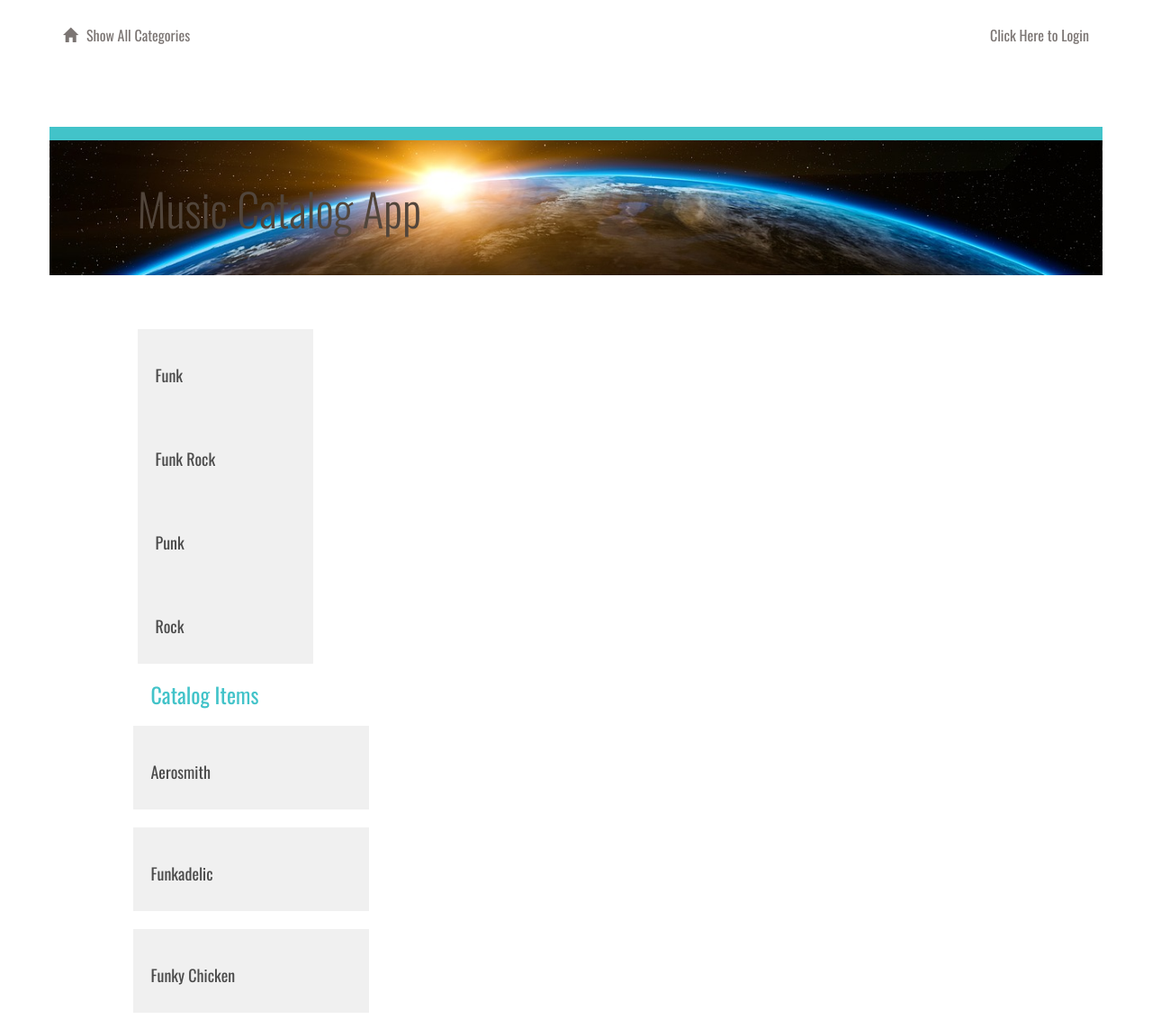
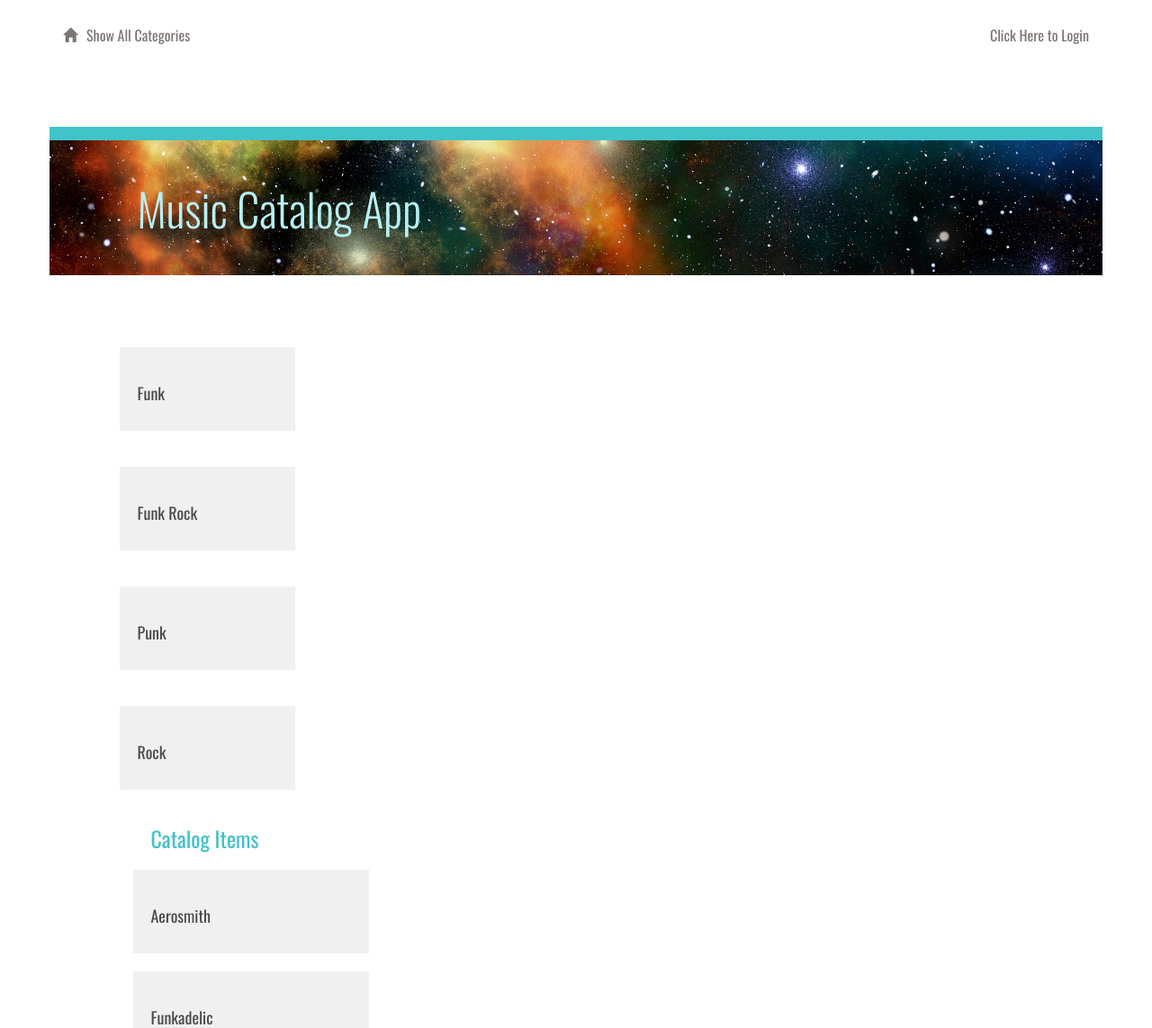
Before and after one commit to sjcorreia/catalog-project, a Flask app: page / in a window 1280 px wide. Shown: the top 1143 px of the page at 90% size. Run offline with Flask 2, Linux system fonts and the light colour scheme; some libraries are stand-ins or nearby versions.

Commit message:
Changes background image for main banner, color of h1 tag

```diff
--- a/vagrant/catalog/static/styles.css
+++ b/vagrant/catalog/static/styles.css
@@ -6,7 +6,8 @@
 h1 {
 	font-family: "Oswald", sans-serif;
 	font-size: 50px;
-	color: #51453B;
+	color: rgb(183, 240, 243);
+	/* color: #51453B; */
 	line-height: 60px;
 	font-weight: 300;
 }
@@ -118,7 +119,7 @@ a {
 
 .banner.main {
 	height: 150px;
-	background: url("/static/sunrise.jpg");
+	background: url("/static/universe.jpg");
 	background-position: right;
 	background-repeat: no-repeat;
 	background-size: cover;
@@ -156,6 +157,8 @@ a {
 .category-list {
 	background-color: #F0F0F0;
 	padding: 20px;
+	margin: 20px;
+	margin-left: -20px;
 }
 
 .category-list:hover {
```
